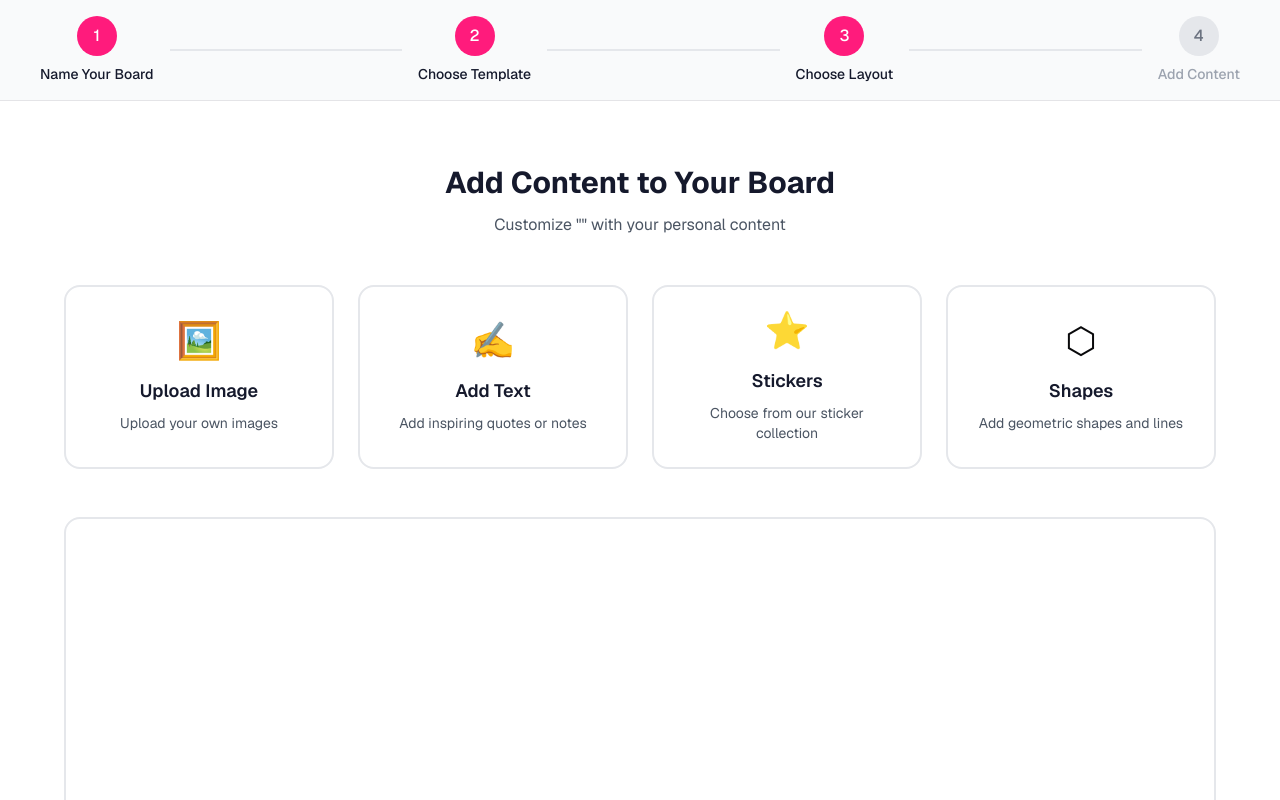
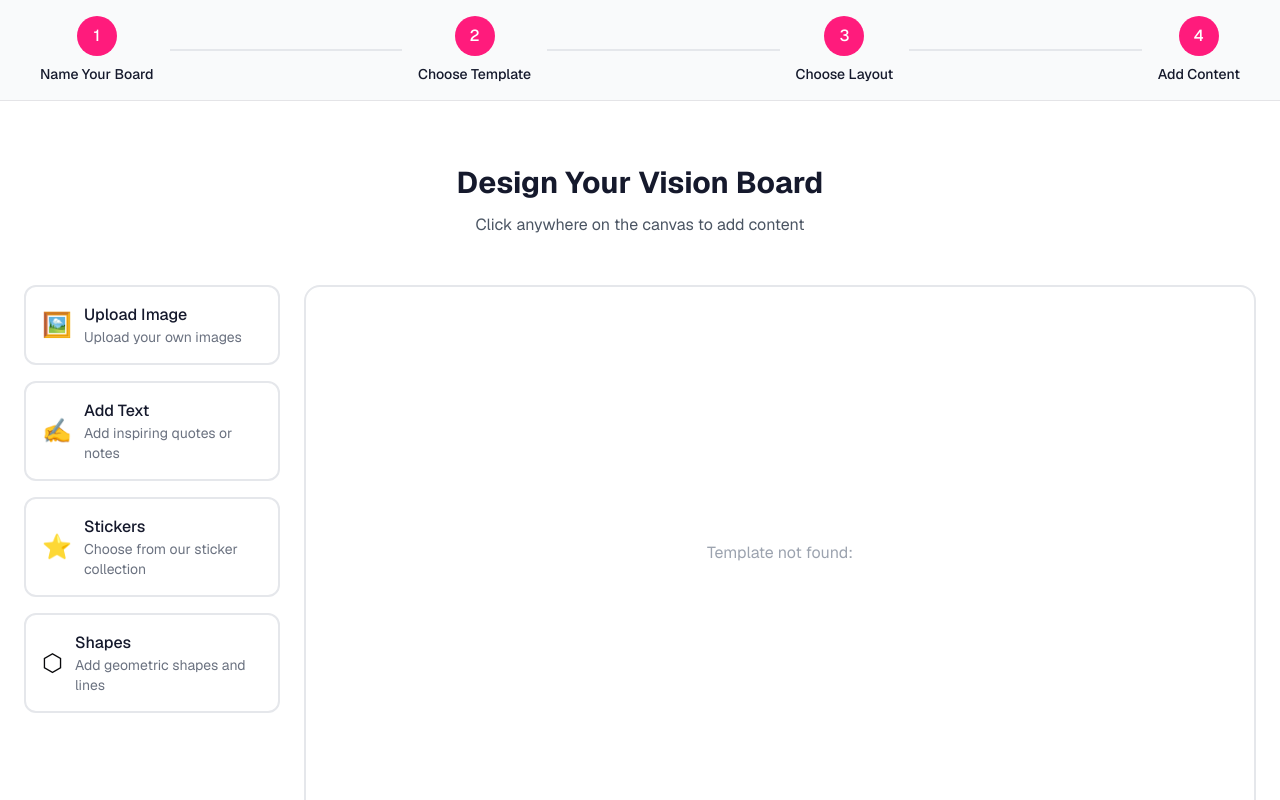
Before and after one commit to zaktech96/vsionboard, a Next.js app: page /create/content in a window 1280 px wide. Shown: the top 800 px of the page. Built offline with nearby package versions, Linux system fonts and the light colour scheme.

Commit message:
routing pages added and design implemented to allow users to create visionboard implemeted users to make chnges to vision board

```diff
--- a/app/create/content/page.tsx
+++ b/app/create/content/page.tsx
@@ -3,13 +3,22 @@
 import { Button } from '@/components/ui/button';
 import { useRouter, useSearchParams } from 'next/navigation';
 import { useState, Suspense } from 'react';
+import { Input } from '@/components/ui/input';
+import { Dialog, DialogContent, DialogHeader, DialogTitle } from '@/components/ui/dialog';
+import { Textarea } from '@/components/ui/textarea';
+import Image from 'next/image';
 
 function ContentEditor() {
   const router = useRouter();
   const searchParams = useSearchParams();
   const boardName = searchParams.get('name');
-  const template = searchParams.get('template');
-  const [currentStep, setCurrentStep] = useState(3);
+  const templateId = searchParams.get('template');
+  const layoutId = searchParams.get('layout');
+  const [currentStep, setCurrentStep] = useState(4);
+  const [selectedContentType, setSelectedContentType] = useState<string | null>(null);
+  const [showDialog, setShowDialog] = useState(false);
+  const [text, setText] = useState('');
+  const [selectedImage, setSelectedImage] = useState<string | null>(null);
 
   const steps = [
     { number: 1, title: 'Name Your Board' },
@@ -99,6 +108,144 @@ function ContentEditor() {
     )
   };
 
+  // Content type handlers
+  const handleContentTypeClick = (type: string) => {
+    setSelectedContentType(type);
+    setShowDialog(true);
+  };
+
+  const handleAddContent = () => {
+    // Here you would add the content to the canvas
+    // For now, we'll just close the dialog
+    setShowDialog(false);
+    setText('');
+    setSelectedImage(null);
+  };
+
+  // Dialog content based on content type
+  const getDialogContent = () => {
+    switch (selectedContentType) {
+      case 'image':
+        return (
+          <>
+            <DialogHeader>
+              <DialogTitle>Upload Image</DialogTitle>
+            </DialogHeader>
+            <div className="p-6">
+              <Input
+                type="file"
+                accept="image/*"
+                onChange={(e) => {
+                  const file = e.target.files?.[0];
+                  if (file) {
+                    const reader = new FileReader();
+                    reader.onloadend = () => {
+                      setSelectedImage(reader.result as string);
+                    };
+                    reader.readAsDataURL(file);
+                  }
+                }}
+                className="mb-4"
+              />
+              {selectedImage && (
+                <div className="w-full aspect-video relative rounded-lg overflow-hidden">
+                  <Image src={selectedImage} alt="Preview" fill className="object-cover" />
+                </div>
+              )}
+              <Button
+                onClick={handleAddContent}
+                className="w-full mt-4 bg-[#E6156F] hover:bg-[#D11463]"
+              >
+                Add Image
+              </Button>
+            </div>
+          </>
+        );
+      case 'text':
+        return (
+          <>
+            <DialogHeader>
+              <DialogTitle>Add Text</DialogTitle>
+            </DialogHeader>
+            <div className="p-6">
+              <Textarea
+                value={text}
+                onChange={(e) => setText(e.target.value)}
+                placeholder="Enter your text..."
+                className="min-h-[150px] mb-4"
+              />
+              <Button
+                onClick={handleAddContent}
+                className="w-full bg-[#E6156F] hover:bg-[#D11463]"
+              >
+                Add Text
+              </Button>
+            </div>
+          </>
+        );
+      case 'sticker':
+        return (
+          <>
+            <DialogHeader>
+              <DialogTitle>Choose Sticker</DialogTitle>
+            </DialogHeader>
+            <div className="p-6 grid grid-cols-4 gap-4">
+              {['⭐', '❤️', '🌟', '✨', '🎯', '💫', '🌈', '🎨'].map((sticker) => (
+                <button
+                  key={sticker}
+                  onClick={() => {
+                    // Add sticker to canvas
+                    handleAddContent();
+                  }}
+                  className="text-4xl p-4 rounded-xl hover:bg-gray-100 dark:hover:bg-gray-800
+                           transition-colors duration-200"
+                >
+                  {sticker}
+                </button>
+              ))}
+            </div>
+          </>
+        );
+      case 'shape':
+        return (
+          <>
+            <DialogHeader>
+              <DialogTitle>Choose Shape</DialogTitle>
+            </DialogHeader>
+            <div className="p-6 grid grid-cols-3 gap-4">
+              {['square', 'circle', 'triangle'].map((shape) => (
+                <button
+                  key={shape}
+                  onClick={() => {
+                    // Add shape to canvas
+                    handleAddContent();
+                  }}
+                  className="aspect-square rounded-xl border-2 border-gray-200 dark:border-gray-700
+                           hover:border-[#E6156F] transition-colors duration-200"
+                >
+                  {/* Add shape SVG or icon here */}
+                </button>
+              ))}
+            </div>
+          </>
+        );
+      default:
+        return null;
+    }
+  };
+
+  // Add navigation handler
+  const handleSave = () => {
+    // Add save logic here
+    router.push('/dashboard'); // or wherever you want to go after saving
+  };
+
+  // Add function to handle content placement
+  const handleContentPlacement = (type: string) => {
+    handleContentTypeClick(type);
+    // Will expand this later to place content at clicked position
+  };
+
   return (
     <div className="min-h-screen bg-white dark:bg-gray-950">
       {/* Progress Bar */}
@@ -128,52 +275,82 @@ function ContentEditor() {
       </div>
 
       {/* Content */}
-      <div className="max-w-[1200px] mx-auto px-6 py-16">
+      <div className="max-w-[1400px] mx-auto px-6 py-16">
         <div className="text-center mb-12">
           <h1 className="text-3xl font-bold text-[#15192C] dark:text-white mb-3">
-            Add Content to Your Board
+            Design Your Vision Board
           </h1>
           <p className="text-gray-600 dark:text-gray-400">
-            Customize "{boardName}" with your personal content
+            Click anywhere on the canvas to add content
           </p>
         </div>
 
-        {/* Content Type Selection */}
-        <div className="grid grid-cols-2 md:grid-cols-4 gap-6 mb-12">
+        <div className="flex gap-6">
+          {/* Content Type Sidebar */}
+          <div className="w-64 space-y-4">
             {contentTypes.map((type) => (
               <button
                 key={type.id}
-              className="p-6 rounded-2xl border-2 border-gray-200 dark:border-gray-800
+                onClick={() => handleContentTypeClick(type.id)}
+                className="w-full p-4 rounded-xl border-2 border-gray-200 dark:border-gray-800
                          hover:border-[#E6156F]/40 hover:bg-[#FFE7F1]/10
-                       transition-all duration-300 text-center group"
+                         text-left transition-all"
               >
-              <div className="text-4xl mb-4">{type.icon}</div>
-              <h3 className="text-lg font-semibold mb-2 text-[#15192C] dark:text-white
-                           group-hover:text-[#E6156F]">
+                <div className="flex items-center gap-3">
+                  <span className="text-2xl">{type.icon}</span>
+                  <div>
+                    <div className="font-medium text-[#15192C] dark:text-white">
                       {type.name}
-              </h3>
-              <p className="text-gray-600 dark:text-gray-400 text-sm">
+                    </div>
+                    <div className="text-sm text-gray-500 dark:text-gray-400">
                       {type.description}
-              </p>
+                    </div>
+                  </div>
+                </div>
               </button>
             ))}
           </div>
 
           {/* Canvas Area */}
-        <div className="aspect-video w-full rounded-2xl border-2
-                       border-gray-200 dark:border-gray-800 mb-8
+          <div
+            className="flex-1 aspect-video rounded-2xl border-2
+                     border-gray-200 dark:border-gray-800
                      bg-white dark:bg-gray-900
-                       overflow-hidden p-6">
-          {template && templates[template as keyof typeof templates] ? (
-            templates[template as keyof typeof templates]
+                     overflow-hidden p-6 cursor-pointer"
+            onClick={(e) => {
+              // Get click coordinates for content placement
+              const rect = e.currentTarget.getBoundingClientRect();
+              const x = e.clientX - rect.left;
+              const y = e.clientY - rect.top;
+              console.log('Clicked at:', x, y);
+              if (selectedContentType) {
+                handleContentPlacement(selectedContentType);
+              } else {
+                setShowDialog(true);
+              }
+            }}
+          >
+            {templateId && templates[templateId as keyof typeof templates] ? (
+              <div className="relative w-full h-full">
+                {templates[templateId as keyof typeof templates]}
+                {/* Content items will be positioned absolutely here */}
+              </div>
             ) : (
               <div className="w-full h-full flex items-center justify-center">
                 <p className="text-gray-400 dark:text-gray-600">
-                Template not found
+                  Template not found: {templateId}
                 </p>
               </div>
             )}
           </div>
+        </div>
+
+        {/* Dialog for content editing */}
+        <Dialog open={showDialog} onOpenChange={setShowDialog}>
+          <DialogContent>
+            {getDialogContent()}
+          </DialogContent>
+        </Dialog>
 
         {/* Action Buttons */}
         <div className="flex justify-between gap-4">
@@ -186,13 +363,11 @@ function ContentEditor() {
             Back
           </Button>
           <Button
-            onClick={() => {
-              // Handle save and continue
-            }}
+            onClick={handleSave}
             className="px-8 py-4 rounded-xl bg-[#E6156F] hover:bg-[#D11463]
                      text-white font-medium"
           >
-            Save & Continue
+            Save Vision Board
           </Button>
         </div>
       </div>
--- a/app/create/layout/page.tsx
+++ b/app/create/layout/page.tsx
@@ -9,13 +9,15 @@ function LayoutContent() {
   const router = useRouter();
   const searchParams = useSearchParams();
   const boardName = searchParams.get('name');
+  const templateId = searchParams.get('template');
   const [selectedTemplate, setSelectedTemplate] = useState<string>('');
-  const [currentStep, setCurrentStep] = useState(2);
+  const [currentStep, setCurrentStep] = useState(3);
 
   const steps = [
     { number: 1, title: 'Name Your Board' },
-    { number: 2, title: 'Choose Layout' },
-    { number: 3, title: 'Add Content' },
+    { number: 2, title: 'Choose Template' },
+    { number: 3, title: 'Choose Layout' },
+    { number: 4, title: 'Add Content' },
   ];
 
   const templates = [
@@ -58,19 +60,31 @@ function LayoutContent() {
     }
   ];
 
+  // Add navigation handler
+  const handleContinue = () => {
+    if (selectedTemplate) {
+      router.push(`/create/content?name=${encodeURIComponent(boardName || '')}&template=${templateId}&layout=${selectedTemplate}`);
+    }
+  };
+
   return (
     <div className="min-h-screen bg-white dark:bg-gray-950">
       {/* Progress Bar */}
       <div className="w-full bg-gray-50 dark:bg-gray-900 border-b dark:border-gray-800">
         <div className="max-w-[1400px] mx-auto px-6 py-4">
-          <div className="flex items-center justify-between relative">
-            {/* Connecting lines */}
-            <div className="absolute left-0 right-0 top-1/2 -translate-y-1/2 h-[2px] bg-gray-200 dark:bg-gray-700" />
-
-            {steps.map((step) => (
-              <div key={step.number} className="relative z-10 flex flex-col items-center gap-2 bg-gray-50 dark:bg-gray-900 px-4">
+          <div className="flex items-center justify-between">
+            {steps.map((step, index) => (
+              <div key={step.number} className="flex items-center">
+                {index > 0 && (
                   <div
-                  className={`w-10 h-10 rounded-full flex items-center justify-center font-medium
+                    className={`h-[2px] w-[100px] mx-4 ${
+                      currentStep > index ? 'bg-[#FF1B7C]' : 'bg-gray-200 dark:bg-gray-700'
+                    }`}
+                  />
+                )}
+                <div className="flex items-center gap-3">
+                  <div
+                    className={`w-8 h-8 rounded-full flex items-center justify-center font-medium
                     ${currentStep >= step.number
                       ? 'bg-[#FF1B7C] text-white'
                       : 'bg-gray-200 dark:bg-gray-700 text-gray-500 dark:text-gray-400'
@@ -78,13 +92,14 @@ function LayoutContent() {
                   >
                     {step.number}
                   </div>
-                <span className={`text-sm font-medium whitespace-nowrap
-                  ${currentStep >= step.number
+                  <span className={`text-sm font-medium ${
+                    currentStep >= step.number
                       ? 'text-[#15192C] dark:text-white'
-                    : 'text-gray-400 dark:text-gray-500'
+                      : 'text-gray-500 dark:text-gray-400'
                   }`}>
                     {step.title}
                   </span>
+                </div>
               </div>
             ))}
           </div>
@@ -134,12 +149,8 @@ function LayoutContent() {
 
         <div className="flex justify-center">
          <Button
-  onClick={() => {
-    if (selectedTemplate && boardName) {
-      router.push(`/create/content?name=${encodeURIComponent(boardName)}&template=${selectedTemplate}`);
-    }
-  }}
-  disabled={!selectedTemplate || !boardName}
+  onClick={handleContinue}
+  disabled={!selectedTemplate}
   className="w-full max-w-[400px] mx-auto
            bg-[#E6156F]
            text-white text-xl font-medium
@@ -152,7 +163,7 @@ function LayoutContent() {
            active:scale-[0.99]"
 >
   <div className="flex items-center justify-center gap-3">
-    <span>Use This Template</span>
+    <span>Continue to Content</span>
     <svg
       width="20"
       height="20"
--- a/app/create/page.tsx
+++ b/app/create/page.tsx
@@ -12,8 +12,9 @@ export default function CreateBoard() {
 
   const steps = [
     { number: 1, title: 'Name Your Board' },
-    { number: 2, title: 'Choose Layout' },
-    { number: 3, title: 'Add Content' },
+    { number: 2, title: 'Choose Template' },
+    { number: 3, title: 'Choose Layout' },
+    { number: 4, title: 'Add Content' },
   ];
 
   const placeholders = [
--- a/app/create/template/page.tsx
+++ b/app/create/template/page.tsx
@@ -9,7 +9,7 @@ function TemplateContent() {
   const searchParams = useSearchParams();
   const boardName = searchParams.get('name');
   const [selectedTemplate, setSelectedTemplate] = useState<string>('');
-  const [currentStep, setCurrentStep] = useState(1);
+  const [currentStep, setCurrentStep] = useState(2);
 
   const steps = [
     { number: 1, title: 'Name Your Board' },
@@ -91,28 +91,46 @@ function TemplateContent() {
     }
   ];
 
+  // Add navigation handler
+  const handleContinue = () => {
+    if (selectedTemplate) {
+      router.push(`/create/layout?name=${encodeURIComponent(boardName || '')}&template=${selectedTemplate}`);
+    }
+  };
+
   return (
     <div className="min-h-screen bg-white dark:bg-gray-950">
       {/* Progress Bar */}
       <div className="w-full bg-gray-50 dark:bg-gray-900 border-b dark:border-gray-800">
         <div className="max-w-[1400px] mx-auto px-6 py-4">
-          <div className="flex items-center justify-between relative">
-            <div className="absolute left-0 right-0 top-1/2 -translate-y-1/2 h-[2px] bg-gray-200 dark:bg-gray-700" />
-
-            {steps.map((step) => (
-              <div key={step.number} className="relative z-10 flex flex-col items-center gap-2 bg-gray-50 dark:bg-gray-900 px-4">
-                <div className={`w-10 h-10 rounded-full flex items-center justify-center font-medium
+          <div className="flex items-center justify-between">
+            {steps.map((step, index) => (
+              <div key={step.number} className="flex items-center">
+                {index > 0 && (
+                  <div
+                    className={`h-[2px] w-[100px] mx-4 ${
+                      currentStep > index ? 'bg-[#FF1B7C]' : 'bg-gray-200 dark:bg-gray-700'
+                    }`}
+                  />
+                )}
+                <div className="flex items-center gap-3">
+                  <div
+                    className={`w-8 h-8 rounded-full flex items-center justify-center font-medium
                     ${currentStep >= step.number
                       ? 'bg-[#FF1B7C] text-white'
-                    : 'bg-gray-200 dark:bg-gray-700 text-gray-500 dark:text-gray-400'}`}>
+                      : 'bg-gray-200 dark:bg-gray-700 text-gray-500 dark:text-gray-400'
+                    }`}
+                  >
                     {step.number}
                   </div>
-                <span className={`text-sm font-medium whitespace-nowrap
-                  ${currentStep >= step.number
+                  <span className={`text-sm font-medium ${
+                    currentStep >= step.number
                       ? 'text-[#15192C] dark:text-white'
-                    : 'text-gray-400 dark:text-gray-500'}`}>
+                      : 'text-gray-500 dark:text-gray-400'
+                  }`}>
                     {step.title}
                   </span>
+                </div>
               </div>
             ))}
           </div>
@@ -159,12 +177,8 @@ function TemplateContent() {
 
         <div className="flex justify-center">
           <Button
-            onClick={() => {
-              if (selectedTemplate && boardName) {
-                router.push(`/create/layout?name=${encodeURIComponent(boardName)}&template=${selectedTemplate}`);
-              }
-            }}
-            disabled={!selectedTemplate || !boardName}
+            onClick={handleContinue}
+            disabled={!selectedTemplate}
             className="w-full max-w-[400px] mx-auto
                      bg-[#E6156F]
                      text-white text-xl font-medium
```
Also changed, not shown: 1 other file (tests, documents, lock files or other folders). Lines whose indentation alone changed are shown as unchanged.
